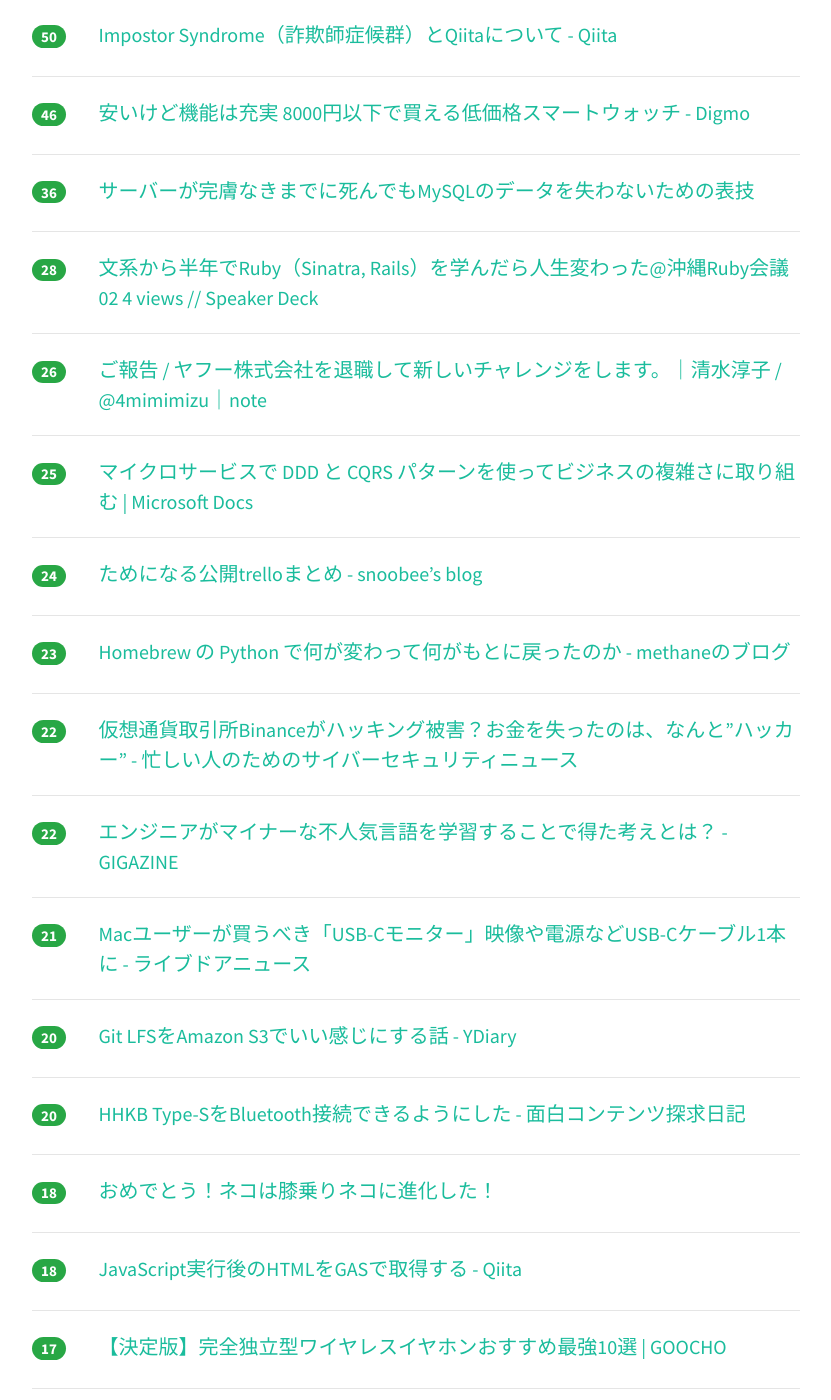
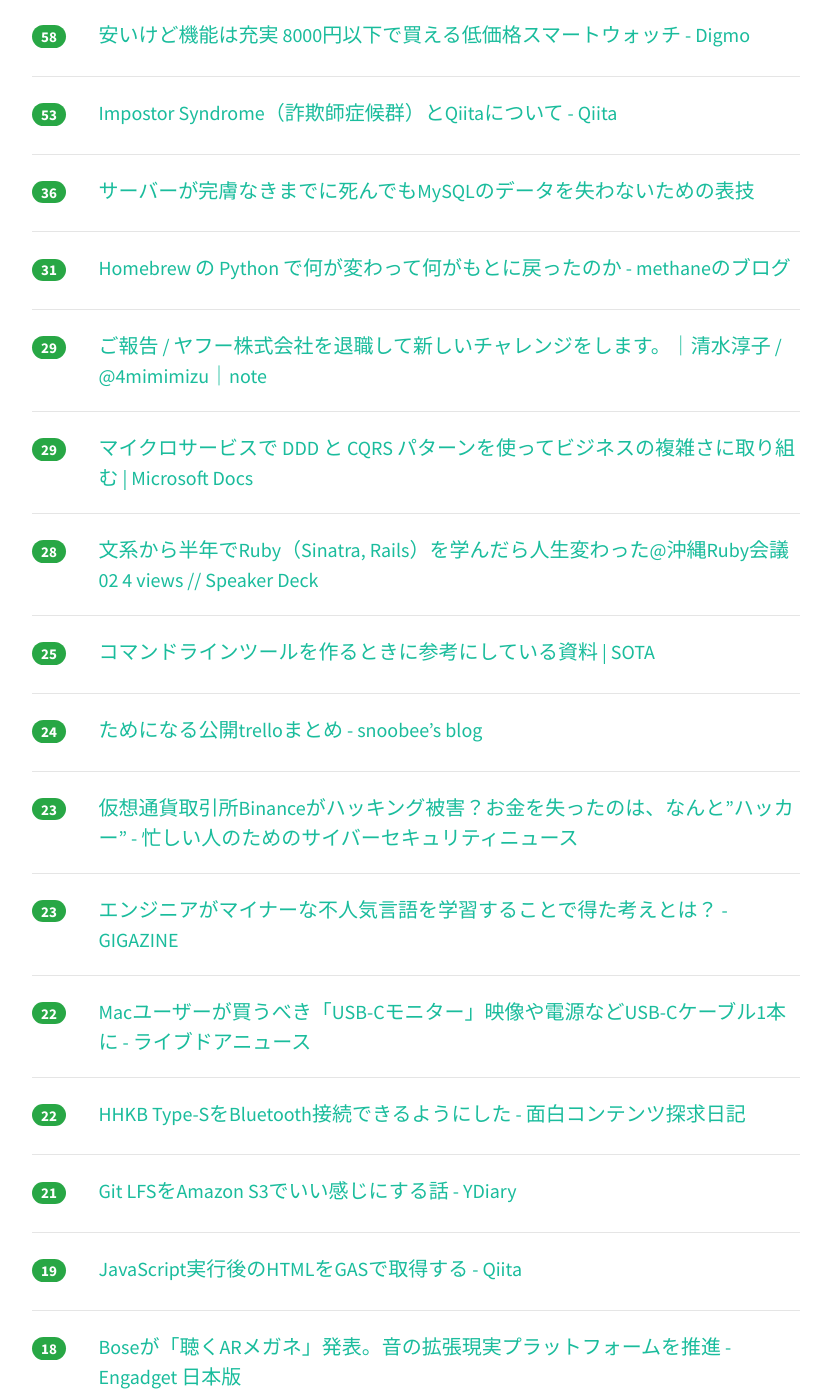
Before and after one commit to yatta47/hatena-matome-site, a Jekyll site: the page built from _posts/2018-03-11-hatena.md, in a window 1280 px wide and 1400 px high, scrolled down 1148 px. Shown: the whole window, without its empty margins (224-1055 px from the left). Built offline with Jekyll 4.4.1, drawn with Linux system fonts in a browser that asks for light colours; nearby versions of some CDN libraries; some of the changed text lies outside the part shown.

Commit message:
Updated 2018-03-11

```diff
--- a/_posts/2018-03-11-hatena.md
+++ b/_posts/2018-03-11-hatena.md
@@ -1,59 +1,59 @@
 ---
 layout: post
 title:  "2018-03-11 はてぶIT"
-date:   2018-03-11 17:02:21
+date:   2018-03-11 18:02:50
 tags: [it-hotentry]
 ---
-40 件のデータあり
+44 件のデータあり
 
 <hr><div class="row">
-<div class="col-1"><span class="badge badge-pill badge-success h2">203</span></div>
+<div class="col-1"><span class="badge badge-pill badge-success h2">244</span></div>
 <div class="col-11"><a href='https://togetter.com/li/1207190' target='_blank'>中国の23年間歳を取らないお天気お姉さんの動画が話題に。「服のレベルから急速な経済成長を実感」「天気図もだんだん綺麗な描画に」などの声 - Togetter</a></div>
 </div>
 <hr>
 <div class="row">
-<div class="col-1"><span class="badge badge-pill badge-success h2">140</span></div>
+<div class="col-1"><span class="badge badge-pill badge-success h2">176</span></div>
 <div class="col-11"><a href='https://speakerdeck.com/masayoshi2018/wen-xi-karaban-nian-deruby-sinatra-rails-woxue-ndararen-sheng-bian-watuta-at-chong-nawa-rubyhui-yi-02' target='_blank'>文系から半年でRuby（Sinatra, Rails）を学んだら人生変わった@沖縄Ruby会議02 // Speaker Deck</a></div>
 </div>
 <hr>
 <div class="row">
-<div class="col-1"><span class="badge badge-pill badge-success h2">121</span></div>
+<div class="col-1"><span class="badge badge-pill badge-success h2">137</span></div>
+<div class="col-11"><a href='https://speakerdeck.com/hidenorigoto/solidfalseyuan-ze-tutedonnahuunishi-ufalse' target='_blank'>SOLIDの原則ってどんなふうに使うの？ // Speaker Deck</a></div>
+</div>
+<hr>
+<div class="row">
+<div class="col-1"><span class="badge badge-pill badge-success h2">129</span></div>
 <div class="col-11"><a href='https://rcmdnk.com/blog/2018/03/10/computer-mac-homebrew-python/' target='_blank'>Homebrewでインストールされる/usr/local/bin/pythonが再びPython2に変更</a></div>
 </div>
 <hr>
 <div class="row">
-<div class="col-1"><span class="badge badge-pill badge-success h2">119</span></div>
-<div class="col-11"><a href='https://speakerdeck.com/hidenorigoto/solidfalseyuan-ze-tutedonnahuunishi-ufalse' target='_blank'>SOLIDの原則ってどんなふうに使うの？ // Speaker Deck</a></div>
-</div>
-<hr>
-<div class="row">
-<div class="col-1"><span class="badge badge-pill badge-success h2">105</span></div>
+<div class="col-1"><span class="badge badge-pill badge-success h2">108</span></div>
 <div class="col-11"><a href='http://kusano-k.hatenablog.com/entry/2018/03/10/172057' target='_blank'>テキストエディタに回転表示機能があったら便利なのではないか - kusano_k’s blog</a></div>
 </div>
 <hr>
 <div class="row">
-<div class="col-1"><span class="badge badge-pill badge-success h2">79</span></div>
+<div class="col-1"><span class="badge badge-pill badge-success h2">90</span></div>
 <div class="col-11"><a href='http://twitter.com/ano_ano_ano/status/972434780053585920' target='_blank'>ano_anoさんのツイート: "財務省がようやく書き換えがあったことを認めるというが、朝日新聞が「証拠」を掴んだ段階で文書を公表していれば一発で決着がついたことなのに、一週間も無駄</a></div>
 </div>
 <hr>
 <div class="row">
-<div class="col-1"><span class="badge badge-pill badge-success h2">74</span></div>
+<div class="col-1"><span class="badge badge-pill badge-success h2">75</span></div>
 <div class="col-11"><a href='http://www.nicovideo.jp/watch/1520475440' target='_blank'>ポプテピピック　#10「銀座ホステス探偵」 - ニコニコ動画</a></div>
 </div>
 <hr>
 <div class="row">
-<div class="col-1"><span class="badge badge-pill badge-success h2">69</span></div>
+<div class="col-1"><span class="badge badge-pill badge-success h2">71</span></div>
 <div class="col-11"><a href='http://the360.life/U1301.doit?id=3025' target='_blank'>【the360.life】 Macユーザーが今年買うべきは「USB-Cモニター」だと断言したい理由</a></div>
 </div>
 <hr>
 <div class="row">
-<div class="col-1"><span class="badge badge-pill badge-success h2">50</span></div>
-<div class="col-11"><a href='https://qiita.com/acro5piano/items/c4f2835a8e001e8335a8' target='_blank'>Impostor Syndrome（詐欺師症候群）とQiitaについて - Qiita</a></div>
+<div class="col-1"><span class="badge badge-pill badge-success h2">58</span></div>
+<div class="col-11"><a href='https://digmo.infoseek.co.jp/articles-941' target='_blank'>安いけど機能は充実 8000円以下で買える低価格スマートウォッチ - Digmo</a></div>
 </div>
 <hr>
 <div class="row">
-<div class="col-1"><span class="badge badge-pill badge-success h2">46</span></div>
-<div class="col-11"><a href='https://digmo.infoseek.co.jp/articles-941' target='_blank'>安いけど機能は充実 8000円以下で買える低価格スマートウォッチ - Digmo</a></div>
+<div class="col-1"><span class="badge badge-pill badge-success h2">53</span></div>
+<div class="col-11"><a href='https://qiita.com/acro5piano/items/c4f2835a8e001e8335a8' target='_blank'>Impostor Syndrome（詐欺師症候群）とQiitaについて - Qiita</a></div>
 </div>
 <hr>
 <div class="row">
@@ -62,18 +62,28 @@ tags: [it-hotentry]
 </div>
 <hr>
 <div class="row">
+<div class="col-1"><span class="badge badge-pill badge-success h2">31</span></div>
+<div class="col-11"><a href='https://methane.hatenablog.jp/entry/2018/03/11/Homebrew_%E3%81%AE_Python_%E3%81%A7%E4%BD%95%E3%81%8C%E5%A4%89%E3%82%8F%E3%81%A3%E3%81%A6%E4%BD%95%E3%81%8C%E3%82%82%E3%81%A8%E3%81%AB%E6%88%BB%E3%81%A3%E3%81%9F%E3%81%AE%E3%81%8B' target='_blank'>Homebrew の Python で何が変わって何がもとに戻ったのか - methaneのブログ</a></div>
+</div>
+<hr>
+<div class="row">
+<div class="col-1"><span class="badge badge-pill badge-success h2">29</span></div>
+<div class="col-11"><a href='https://note.mu/4mimimizu/n/nf7287dc164b7' target='_blank'>ご報告 / ヤフー株式会社を退職して新しいチャレンジをします。｜清水淳子 / @4mimimizu｜note</a></div>
+</div>
+<hr>
+<div class="row">
+<div class="col-1"><span class="badge badge-pill badge-success h2">29</span></div>
+<div class="col-11"><a href='https://docs.microsoft.com/ja-jp/dotnet/standard/microservices-architecture/microservice-ddd-cqrs-patterns/' target='_blank'>マイクロサービスで DDD と CQRS パターンを使ってビジネスの複雑さに取り組む | Microsoft Docs</a></div>
+</div>
+<hr>
+<div class="row">
 <div class="col-1"><span class="badge badge-pill badge-success h2">28</span></div>
 <div class="col-11"><a href='https://speakerdeck.com/masayoshi2018/wen-xi-karaban-nian-deruby-sinatra-rails-woxue-ndararen-sheng-bian-watuta-at-chong-nawa-rubyhui-yi-02-4-views' target='_blank'>文系から半年でRuby（Sinatra, Rails）を学んだら人生変わった@沖縄Ruby会議02 4 views // Speaker Deck</a></div>
 </div>
 <hr>
 <div class="row">
-<div class="col-1"><span class="badge badge-pill badge-success h2">26</span></div>
-<div class="col-11"><a href='https://note.mu/4mimimizu/n/nf7287dc164b7' target='_blank'>ご報告 / ヤフー株式会社を退職して新しいチャレンジをします。｜清水淳子 / @4mimimizu｜note</a></div>
-</div>
-<hr>
-<div class="row">
 <div class="col-1"><span class="badge badge-pill badge-success h2">25</span></div>
-<div class="col-11"><a href='https://docs.microsoft.com/ja-jp/dotnet/standard/microservices-architecture/microservice-ddd-cqrs-patterns/' target='_blank'>マイクロサービスで DDD と CQRS パターンを使ってビジネスの複雑さに取り組む | Microsoft Docs</a></div>
+<div class="col-11"><a href='https://deeeet.com/writing/2014/08/27/cli-reference/' target='_blank'>コマンドラインツールを作るときに参考にしている資料 | SOTA</a></div>
 </div>
 <hr>
 <div class="row">
@@ -83,32 +93,37 @@ tags: [it-hotentry]
 <hr>
 <div class="row">
 <div class="col-1"><span class="badge badge-pill badge-success h2">23</span></div>
-<div class="col-11"><a href='https://methane.hatenablog.jp/entry/2018/03/11/Homebrew_%E3%81%AE_Python_%E3%81%A7%E4%BD%95%E3%81%8C%E5%A4%89%E3%82%8F%E3%81%A3%E3%81%A6%E4%BD%95%E3%81%8C%E3%82%82%E3%81%A8%E3%81%AB%E6%88%BB%E3%81%A3%E3%81%9F%E3%81%AE%E3%81%8B' target='_blank'>Homebrew の Python で何が変わって何がもとに戻ったのか - methaneのブログ</a></div>
+<div class="col-11"><a href='http://nanashi0x.hatenablog.com/entry/2018/03/09/193000' target='_blank'>仮想通貨取引所Binanceがハッキング被害？お金を失ったのは、なんと”ハッカー” - 忙しい人のためのサイバーセキュリティニュース</a></div>
+</div>
+<hr>
+<div class="row">
+<div class="col-1"><span class="badge badge-pill badge-success h2">23</span></div>
+<div class="col-11"><a href='https://gigazine.net/news/20180311-elm-changed-mind/' target='_blank'>エンジニアがマイナーな不人気言語を学習することで得た考えとは？ - GIGAZINE</a></div>
 </div>
 <hr>
 <div class="row">
 <div class="col-1"><span class="badge badge-pill badge-success h2">22</span></div>
-<div class="col-11"><a href='http://nanashi0x.hatenablog.com/entry/2018/03/09/193000' target='_blank'>仮想通貨取引所Binanceがハッキング被害？お金を失ったのは、なんと”ハッカー” - 忙しい人のためのサイバーセキュリティニュース</a></div>
+<div class="col-11"><a href='http://news.livedoor.com/article/detail/14414300/' target='_blank'>Macユーザーが買うべき「USB-Cモニター」映像や電源などUSB-Cケーブル1本に - ライブドアニュース</a></div>
 </div>
 <hr>
 <div class="row">
 <div class="col-1"><span class="badge badge-pill badge-success h2">22</span></div>
-<div class="col-11"><a href='https://gigazine.net/news/20180311-elm-changed-mind/' target='_blank'>エンジニアがマイナーな不人気言語を学習することで得た考えとは？ - GIGAZINE</a></div>
+<div class="col-11"><a href='http://blog.horimisli.me/entry/type-s-bt' target='_blank'>HHKB Type-SをBluetooth接続できるようにした - 面白コンテンツ探求日記</a></div>
 </div>
 <hr>
 <div class="row">
 <div class="col-1"><span class="badge badge-pill badge-success h2">21</span></div>
-<div class="col-11"><a href='http://news.livedoor.com/article/detail/14414300/' target='_blank'>Macユーザーが買うべき「USB-Cモニター」映像や電源などUSB-Cケーブル1本に - ライブドアニュース</a></div>
-</div>
-<hr>
-<div class="row">
-<div class="col-1"><span class="badge badge-pill badge-success h2">20</span></div>
 <div class="col-11"><a href='http://ydkk.hateblo.jp/entry/2017/12/07/120000' target='_blank'>Git LFSをAmazon S3でいい感じにする話 - YDiary</a></div>
 </div>
 <hr>
 <div class="row">
-<div class="col-1"><span class="badge badge-pill badge-success h2">20</span></div>
-<div class="col-11"><a href='http://blog.horimisli.me/entry/type-s-bt' target='_blank'>HHKB Type-SをBluetooth接続できるようにした - 面白コンテンツ探求日記</a></div>
+<div class="col-1"><span class="badge badge-pill badge-success h2">19</span></div>
+<div class="col-11"><a href='https://qiita.com/icchi_h/items/4d560d9b451fc483a25e' target='_blank'>JavaScript実行後のHTMLをGASで取得する - Qiita</a></div>
+</div>
+<hr>
+<div class="row">
+<div class="col-1"><span class="badge badge-pill badge-success h2">18</span></div>
+<div class="col-11"><a href='http://japanese.engadget.com/2018/03/10/bose-ar/' target='_blank'>Boseが「聴くARメガネ」発表。音の拡張現実プラットフォームを推進 - Engadget 日本版</a></div>
 </div>
 <hr>
 <div class="row">
@@ -118,7 +133,17 @@ tags: [it-hotentry]
 <hr>
 <div class="row">
 <div class="col-1"><span class="badge badge-pill badge-success h2">18</span></div>
-<div class="col-11"><a href='https://qiita.com/icchi_h/items/4d560d9b451fc483a25e' target='_blank'>JavaScript実行後のHTMLをGASで取得する - Qiita</a></div>
+<div class="col-11"><a href='https://money-campus.net/archives/4387' target='_blank'>　禁止から解禁へ　副業起業の時代がやってきた（前編） | お金のキャンパス</a></div>
+</div>
+<hr>
+<div class="row">
+<div class="col-1"><span class="badge badge-pill badge-success h2">17</span></div>
+<div class="col-11"><a href='https://togetter.com/li/1207072' target='_blank'>目でも指でも読める文字！点字と墨字が一体になったフォントのアイデアが「これぞユニバーサルデザイン」と話題に - Togetter</a></div>
+</div>
+<hr>
+<div class="row">
+<div class="col-1"><span class="badge badge-pill badge-success h2">17</span></div>
+<div class="col-11"><a href='https://anond.hatelabo.jp/20180311025000' target='_blank'>浅倉大介と津田大介の見分け方</a></div>
 </div>
 <hr>
 <div class="row">
@@ -128,22 +153,7 @@ tags: [it-hotentry]
 <hr>
 <div class="row">
 <div class="col-1"><span class="badge badge-pill badge-success h2">17</span></div>
-<div class="col-11"><a href='https://deeeet.com/writing/2014/08/27/cli-reference/' target='_blank'>コマンドラインツールを作るときに参考にしている資料 | SOTA</a></div>
-</div>
-<hr>
-<div class="row">
-<div class="col-1"><span class="badge badge-pill badge-success h2">16</span></div>
-<div class="col-11"><a href='http://japanese.engadget.com/2018/03/10/bose-ar/' target='_blank'>Boseが「聴くARメガネ」発表。音の拡張現実プラットフォームを推進 - Engadget 日本版</a></div>
-</div>
-<hr>
-<div class="row">
-<div class="col-1"><span class="badge badge-pill badge-success h2">16</span></div>
-<div class="col-11"><a href='https://anond.hatelabo.jp/20180311025000' target='_blank'>浅倉大介と津田大介の見分け方</a></div>
-</div>
-<hr>
-<div class="row">
-<div class="col-1"><span class="badge badge-pill badge-success h2">15</span></div>
-<div class="col-11"><a href='https://togetter.com/li/1207072' target='_blank'>目でも指でも読める文字！点字と墨字が一体になったフォントのアイデアが「これぞユニバーサルデザイン」と話題に - Togetter</a></div>
+<div class="col-11"><a href='https://anond.hatelabo.jp/20180311110839' target='_blank'>お嬢鯖vsお嬢秋刀魚</a></div>
 </div>
 <hr>
 <div class="row">
@@ -152,18 +162,38 @@ tags: [it-hotentry]
 </div>
 <hr>
 <div class="row">
-<div class="col-1"><span class="badge badge-pill badge-success h2">15</span></div>
-<div class="col-11"><a href='https://anond.hatelabo.jp/20180311110839' target='_blank'>お嬢鯖vsお嬢秋刀魚</a></div>
-</div>
-<hr>
-<div class="row">
 <div class="col-1"><span class="badge badge-pill badge-success h2">14</span></div>
 <div class="col-11"><a href='http://b.hatena.ne.jp/entry/s/anond.hatelabo.jp/20180309162913' target='_blank'>はてなブックマーク - 男たちは呪われているのか－「アナ雪」のクリストフに見る脱ヒーロー</a></div>
 </div>
 <hr>
 <div class="row">
+<div class="col-1"><span class="badge badge-pill badge-success h2">14</span></div>
+<div class="col-11"><a href='http://docs.komagata.org/5485' target='_blank'>Railsでの開発どんな事考えながら作業しているのか - komagataのブログ</a></div>
+</div>
+<hr>
+<div class="row">
 <div class="col-1"><span class="badge badge-pill badge-success h2">13</span></div>
 <div class="col-11"><a href='https://papix.hatenablog.com/entry/2018/03/10/160838' target='_blank'>plenvを使ったPerl環境構築 〜2018年度版〜 - Masteries</a></div>
+</div>
+<hr>
+<div class="row">
+<div class="col-1"><span class="badge badge-pill badge-success h2">13</span></div>
+<div class="col-11"><a href='https://getnavi.jp/digital/237559/' target='_blank'>iPad Proがあればこれだけできる――出張でも使えるiPad Pro実践テクニック7選 | GetNavi web ゲットナビ</a></div>
+</div>
+<hr>
+<div class="row">
+<div class="col-1"><span class="badge badge-pill badge-success h2">13</span></div>
+<div class="col-11"><a href='https://note.mu/yukikokimura/n/nadf9abf22a4e' target='_blank'>ゆうこすから学ぶ、新世代のSNSの使い方 | 木村 優紀子（Yukiko Kimura） | note</a></div>
+</div>
+<hr>
+<div class="row">
+<div class="col-1"><span class="badge badge-pill badge-success h2">13</span></div>
+<div class="col-11"><a href='http://rootport.hateblo.jp/entry/2018/goho' target='_blank'>誤報だと信じていた人へ - デマこい！</a></div>
+</div>
+<hr>
+<div class="row">
+<div class="col-1"><span class="badge badge-pill badge-success h2">12</span></div>
+<div class="col-11"><a href='http://jp.techcrunch.com/2018/03/11/2018-03-06-the-dos-and-donts-of-crafting-frontier-tech-companies/' target='_blank'>先端技術企業を立ち上げる際に避けるべきこと、やるべきこと | TechCrunch Japan</a></div>
 </div>
 <hr>
 <div class="row">
@@ -178,7 +208,7 @@ tags: [it-hotentry]
 <hr>
 <div class="row">
 <div class="col-1"><span class="badge badge-pill badge-success h2">11</span></div>
-<div class="col-11"><a href='https://note.mu/yukikokimura/n/nadf9abf22a4e' target='_blank'>ゆうこすから学ぶ、新世代のSNSの使い方 | 木村 優紀子（Yukiko Kimura） | note</a></div>
+<div class="col-11"><a href='http://nasust.hatenablog.com/entry/2018/03/11/092125' target='_blank'>TPP発行によって2019年から著作権が非親告罪になります - nasust life blog</a></div>
 </div>
 <hr>
 <div class="row">
@@ -188,16 +218,6 @@ tags: [it-hotentry]
 <hr>
 <div class="row">
 <div class="col-1"><span class="badge badge-pill badge-success h2">10</span></div>
-<div class="col-11"><a href='https://getnavi.jp/digital/237559/' target='_blank'>iPad Proがあればこれだけできる――出張でも使えるiPad Pro実践テクニック7選 | GetNavi web ゲットナビ</a></div>
-</div>
-<hr>
-<div class="row">
-<div class="col-1"><span class="badge badge-pill badge-success h2">10</span></div>
-<div class="col-11"><a href='http://nasust.hatenablog.com/entry/2018/03/11/092125' target='_blank'>TPP発行によって2019年から著作権が非親告罪になります - nasust life blog</a></div>
-</div>
-<hr>
-<div class="row">
-<div class="col-1"><span class="badge badge-pill badge-success h2">9</span></div>
 <div class="col-11"><a href='https://iphone-mania.jp/news-205486/' target='_blank'>Microsoft Pix、名刺を撮影して連絡先やLinkedInに追加可能に - iPhone Mania</a></div>
 </div>
 <hr>
```
